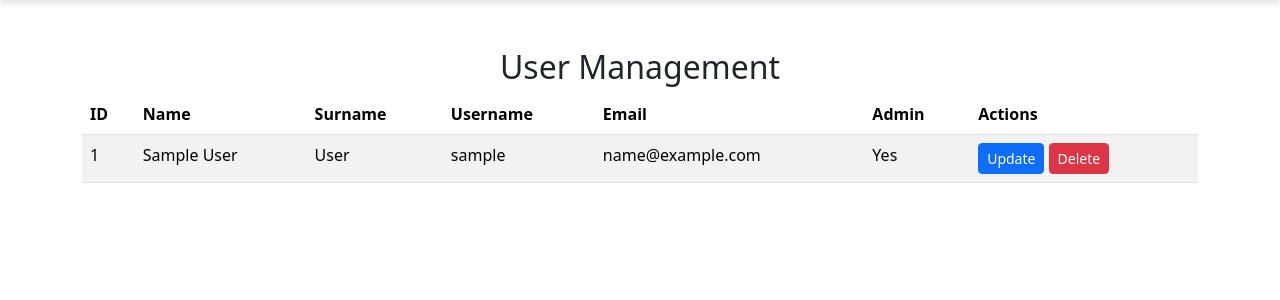
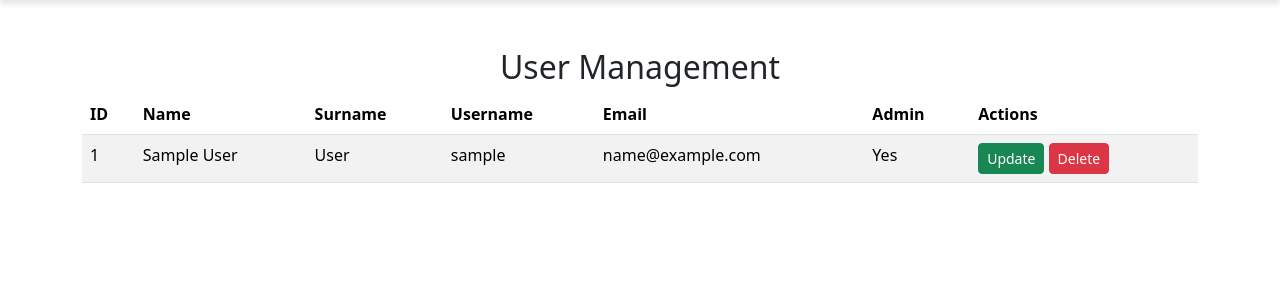
Before and after one commit to FlorentSy/petfinder-project2, a PHP site: page /dashboard.php in a window 1280 px wide. Shown: the part 56-356 px from the top of the page. Run offline with PHP 8.4, Linux system fonts and the light colour scheme; the visitor is signed in with stand-in values (Sample User, id 1); tables that the repository leaves empty or names only in its code hold one stand-in row (values such as "Sample post").

Commit message:
update button to success style

```diff
--- a/dashboard.php
+++ b/dashboard.php
@@ -49,7 +49,7 @@ $users = $query->fetchAll(PDO::FETCH_ASSOC);
                     <td><?php echo $user['email']; ?></td>
                     <td><?php echo $user['is_admin'] == 1 ? 'Yes' : 'No'; ?></td>
                     <td>
-                        <a href="update_user.php?id=<?php echo $user['id']; ?>" class="btn btn-primary btn-sm">Update</a>
+                        <a href="update_user.php?id=<?php echo $user['id']; ?>" class="btn btn-success btn-sm">Update</a>
                         <a href="delete_user.php?id=<?php echo $user['id']; ?>" class="btn btn-danger btn-sm" onclick="return confirm('Are you sure?')">Delete</a>
                     </td>
                 </tr>
```
